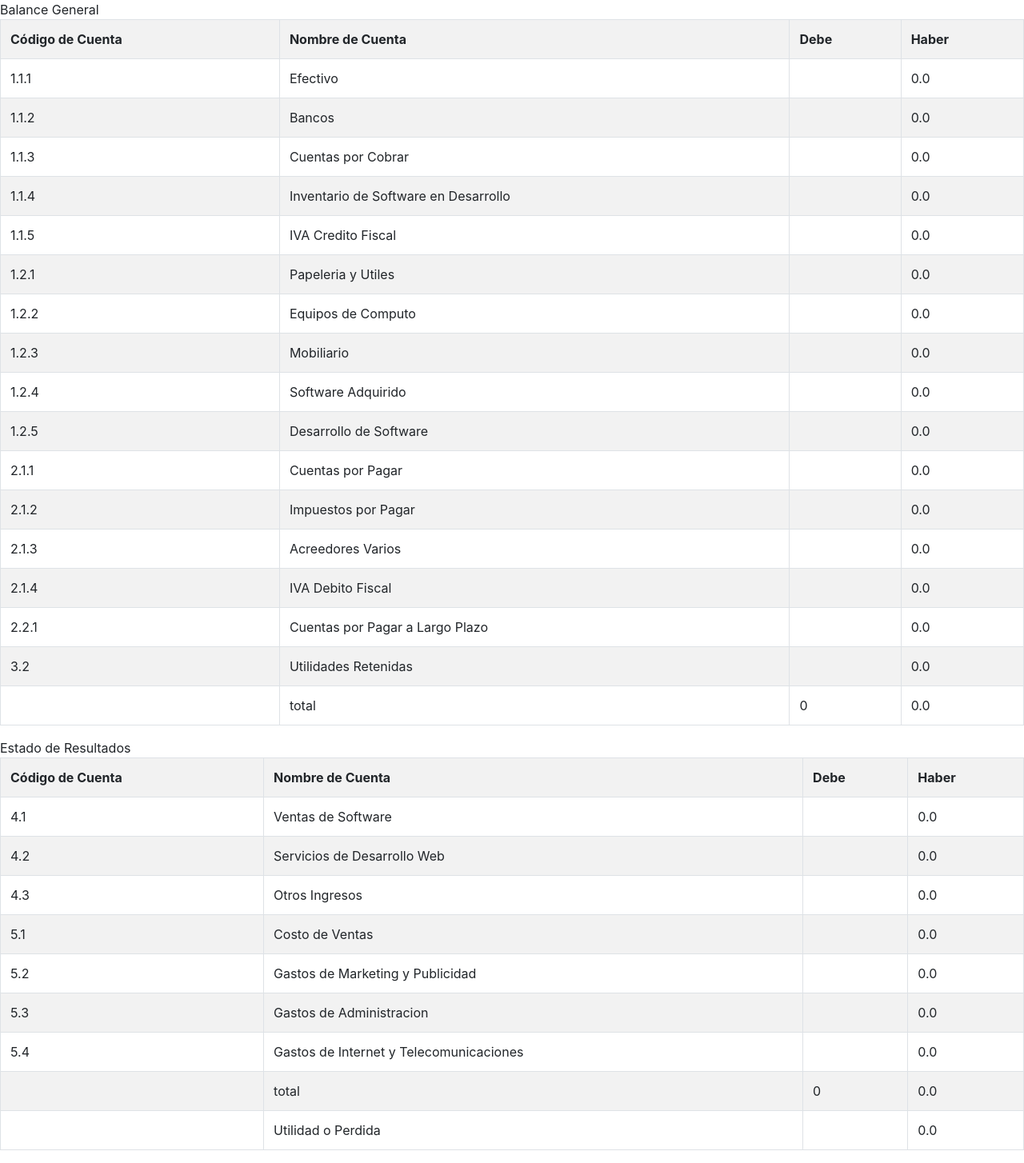
After one commit to jjorge10/SistemaContable, a Django app: page /pruebaes/ in a window 1280 px wide. The commit adds this page. Shown: the whole page at 80% size. Run offline with Django 4.2, Linux system fonts and the light colour scheme; data comes from the database, SQL or seed files in the repository; some libraries are stand-ins or nearby versions.

Commit message:
Transacciones y Estados financieros

```diff
--- a/CustomCode/urls.py
+++ b/CustomCode/urls.py
@@ -25,5 +25,6 @@ urlpatterns = [
     path('transacciones/', views.transaccion, name='transacciones.html'),
     path('eliminarTransaccion/<id>/', views.eliminarTransaccion, name='eliminarTransaccion'),
     path('crearCuenta/', views.crearCuenta, name='crearCuenta.html'),
+    path('pruebaes/',views.estadosFinancieros,name='pruebaes')
 
 ]
--- /dev/null
+++ b/CustomCodeSolutions/templates/CustomCodeSolutions/pruebaes.html
@@ -0,0 +1,100 @@
+<!DOCTYPE html>
+<html lang="en">
+<head>
+    <meta charset="UTF-8">
+    <meta name="viewport" content="width=device-width, initial-scale=1.0">
+    <title>Document</title>
+    <link rel="stylesheet" href="https://stackpath.bootstrapcdn.com/bootstrap/4.5.2/css/bootstrap.min.css">
+    <script src="https://stackpath.bootstrapcdn.com/bootstrap/4.5.2/js/bootstrap.min.js"></script>
+    <style>
+        /* styles.css */
+        .form-row {
+            display: flex;
+            flex-direction: row;
+            justify-content: space-between;
+            align-items: center;
+            margin-bottom: 10px;
+        }
+        .form-row label, .form-row input {
+            flex: 1;
+        }
+        .contenedor {
+            display: flex;
+            margin-left: 20px;
+            align-items: center;    /* Centra verticalmente */
+            height: 45vh;          /* Opcional, ajusta la altura del contenedor según tus necesidades */
+        }
+        label {
+            width: 150px; /* Define un ancho fijo para las etiquetas */
+            /* O puedes usar porcentajes para definir el ancho relativo:
+            width: 30%;
+            */
+            display: inline-block; /* Para que las etiquetas se muestren en línea y tengan el ancho especificado */
+        }
+    </style>
+</head>
+<body>
+    Balance General
+    <table class="table table-bordered table-striped">
+        <tr>
+            <th>Código de Cuenta</th>
+            <th>Nombre de Cuenta</th>
+            <th>Debe</th>
+            <th>Haber</th>
+        </tr>
+        {% for key, cuenta in datos_balance.items %}
+        <tr>
+            <td>{{ cuenta.cod_cuenta }}</td>
+            <td>{{ cuenta.nombre_cuenta }}</td>
+            <td>{% if cuenta.lado_saldo == 'debe' %}{{ cuenta.saldo_cuenta }}{% endif %}</td>
+            <td>{% if cuenta.lado_saldo == 'haber' %}{{ cuenta.saldo_cuenta }}{% endif %}</td>
+
+        </tr>
+        {% endfor %}
+        <tr>
+            <td> </td>
+            <td>total</td>
+            <td>{{ pie_balance.total_debe }}</td>
+            <td>{{ pie_balance.total_haber }}</td>
+        </tr>
+    </table>
+    Estado de Resultados
+    <!--Tabla Para el Estado de Resultados------------------------------------------->
+    <table class="table table-bordered table-striped">
+        <tr>
+            <th>Código de Cuenta</th>
+            <th>Nombre de Cuenta</th>
+            <th>Debe</th>
+            <th>Haber</th>
+        </tr>
+        {% for key, cuenta in datos_resultado.items %}
+        <tr>
+            <td>{{ cuenta.cod_cuenta }}</td>
+            <td>{{ cuenta.nombre_cuenta }}</td>
+            <td>{% if cuenta.lado_saldo == 'debe' %}{{ cuenta.saldo_cuenta }}{% endif %}</td>
+            <td>{% if cuenta.lado_saldo == 'haber' %}{{ cuenta.saldo_cuenta }}{% endif %}</td>
+
+        </tr>
+        {% endfor %}
+        <tr>
+            <td> </td>
+            <td>total</td>
+            <td>{{ pie_resultado.total_debe }}</td>
+            <td>{{ pie_resultado.total_haber }}</td>
+        </tr>
+        <tr>
+            <td> </td>
+            <td>Utilidad o Perdida</td>
+            <td>{% if pie_resultado.lado_resultado == 'debe' %}{{ pie_resultado.resultado_ejerc }}{% endif %}</td>
+            <td>{% if pie_resultado.lado_resultado == 'haber' %}{{ pie_resultado.resultado_ejerc  }}{% endif %}</td>
+        </tr>
+    </table>
+    <!-------------------------------------------------------------------------------------------------->
+    <script>
+        //let cuentas = JSON.parse('{{ datos_balance|safe }}');
+        //let res = JSON.parse('{{ datos_resultado|safe }}')
+       // console.log(cuentas);
+        //console.log(res);
+    </script>
+</body>
+</html>
--- a/CustomCodeSolutions/views.py
+++ b/CustomCodeSolutions/views.py
@@ -1,7 +1,9 @@
 from django.shortcuts import render, redirect
 from django.forms import modelformset_factory
-from .forms import TransaccionForm, CuentaForm
+from django.forms import formset_factory
+from .forms import TransaccionForm, CuentaForm, CuentaForm2
 from CustomCodeSolutions import models
+from json import dumps
 
 
 # Create your views here.
@@ -10,16 +12,44 @@ def Inicio(request):
 
 
 def transaccion(request):
+
+    CuentaFormSet = formset_factory(CuentaForm, extra=2)
     if request.method == 'POST':
-        form = TransaccionForm(request.POST)
-        if form.is_valid():
-            form.save()
-            return redirect('transacciones.html')
+        print(request.POST['num_transaccion'])
+        datos={
+            'num_transaccion':request.POST['num_transaccion'],
+            'fecha':request.POST['fecha'],
+            'descripcion':request.POST['descripcion'],
+            'total_debe_tran':request.POST['form-0-debe'] ,
+            'total_haber_tran':request.POST['form-1-haber']
+        }
+        form=TransaccionForm(datos)
+        form.save()
+        """form = models.transaccion(datos)
+        form.save()
+        datos2={
+            'num_transaccion':request.POST['num_transaccion'],
+            'cod_cuenta':request.POST['form-0-cod_cuenta'],
+            'debe':request.POST['form-0-debe'],
+            'haber':0
+        }
+        formct=models.cuenta_transaccion(datos2)
+        formct.save()
+        datos3={
+        'num_transaccion':request.POST['num_transaccion'],
+        'cod_cuenta':request.POST['form-1-cod_cuenta'],
+        'debe':0,
+        'haber':request.POST['form-1-haber']
+        }
+        formct2=models.cuenta_transaccion(datos3)
+        formct2.save()"""
+        return redirect('transacciones.html')
     else:
         form = TransaccionForm()
+        formct = CuentaFormSet()
 
     transacciones = models.transaccion.objects.all()
-    return render(request, 'transacciones.html', {'form': form, 'transacciones': transacciones})
+    return render(request, 'transacciones.html', {'form': form, 'formct' : formct,'transacciones': transacciones})
 
 
 def eliminarTransaccion(request, id):
@@ -43,5 +73,65 @@ def crearCuenta(request):
     else:
         form = CuentaForm()
 
-    cuentas = models.cuenta.objects.all()
+    cuentas = models.transaccion.objects.all()
     return render(request, 'crearCuenta.html', {'form': form, 'cuentas': cuentas})
+
+def estadosFinancieros(request):
+    cuentas_balance = models.cuenta.objects.filter(id_es= 1).values('cod_cuenta', 'nombre_cuenta', 'saldo_cuenta', 'total_debe_c', 'total_haber_c')
+    cuentas_resultado = models.cuenta.objects.filter(id_es=2).values('cod_cuenta', 'nombre_cuenta', 'saldo_cuenta', 'total_debe_c', 'total_haber_c')
+    cuentas_capital = models.cuenta.objects.filter(id_es=3).values('cod_cuenta', 'nombre_cuenta', 'saldo_cuenta', 'total_debe_c', 'total_haber_c')
+
+    dc_balance = {}
+    dc_resultado ={}
+    pie_resultado={}
+    pie_balance={}
+    dc_capital = {}
+    var = 0
+    total_debe_b = 0
+    total_haber_b = 0
+    total_debe_er = 0
+    total_haber_er = 0
+    resultado_ejercicio= 0
+    for c in cuentas_balance:
+        cuenta ={}
+        cuenta['cod_cuenta']= c.get('cod_cuenta')
+        cuenta['nombre_cuenta']=c.get('nombre_cuenta')
+        cuenta['saldo_cuenta']=c.get('saldo_cuenta')
+        if c.get('total_debe_c') > c.get('total_haber_c'):
+            cuenta['lado_saldo']= "debe"
+            total_debe_b=  total_debe_b + c.get('saldo_cuenta')
+        else:
+            cuenta['lado_saldo']="haber"
+            total_haber_b = total_haber_b + c.get('saldo_cuenta')
+        dc_balance['cuenta '+ str(var)]=cuenta
+        var=var+1
+
+    pie_balance['total_debe']=total_debe_b
+    pie_balance['total_haber']=total_haber_b
+
+    var=0
+    for x in cuentas_resultado:
+        cr = {}
+        cr['cod_cuenta']= x.get('cod_cuenta')
+        cr['nombre_cuenta']=x.get('nombre_cuenta')
+        cr['saldo_cuenta']=x.get('saldo_cuenta')
+        if x.get('total_debe_c') > x.get('total_haber_c'):
+            cr['lado_saldo']= "debe"
+            total_debe_er=  total_debe_er + x.get('saldo_cuenta')
+        else:
+            cr['lado_saldo']="haber"
+            total_haber_er = total_haber_er + x.get('saldo_cuenta')
+        dc_resultado['cuenta '+ str(var)]=cr
+        var=var+1
+    pie_resultado['total_debe']=total_debe_er
+    pie_resultado['total_haber']=total_haber_er
+    resultado_ejercicio = abs(total_debe_er-total_haber_er)
+    pie_resultado['resultado_ejerc']=resultado_ejercicio
+
+    if total_debe_er > total_haber_er:
+        pie_resultado['lado_resultado']= "debe"
+    else:
+        pie_resultado['lado_resultado']="haber"
+
+
+    return render(request, 'CustomCodeSolutions/pruebaes.html',{'datos_balance': dc_balance,'pie_balance':pie_balance ,'datos_resultado':dc_resultado, 'pie_resultado': pie_resultado})
```
Also changed, not shown: CustomCodeSolutions/forms.py (+9 -4 lines), CustomCodeSolutions/models.py (+9 -3 lines), CustomCodeSolutions/templates/CustomCodeSolutions/pruebacatalogo.html (deleted, +0 -16 lines), CustomCodeSolutions/templates/transacciones.html (+95 -21 lines), db.sqlite3.
